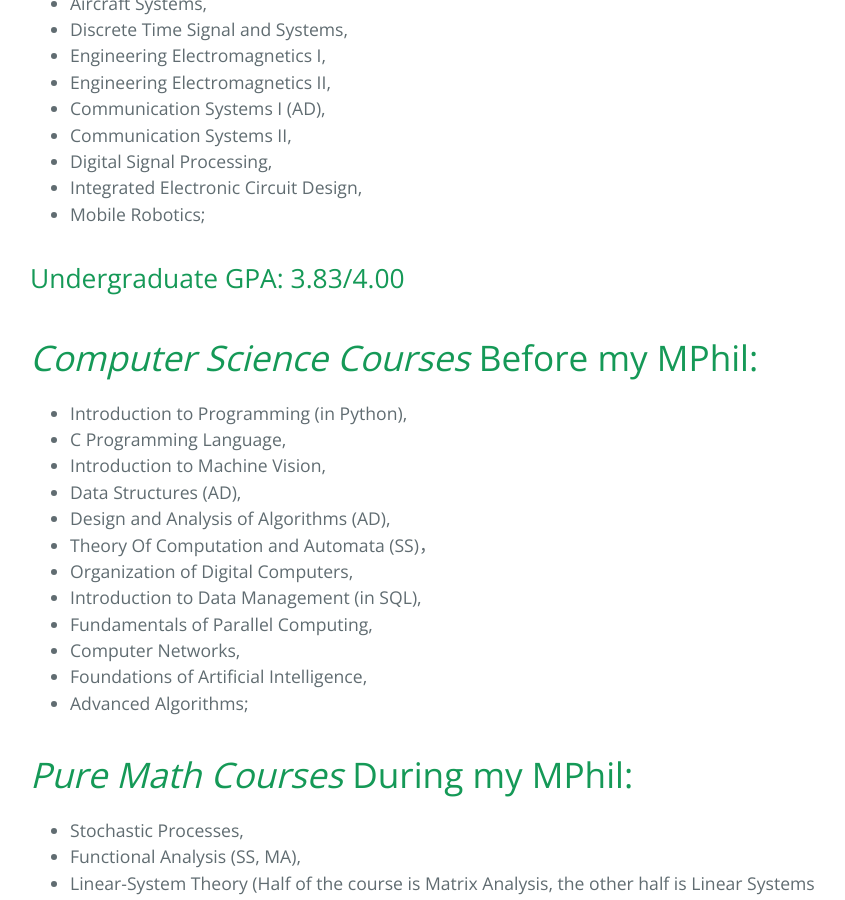
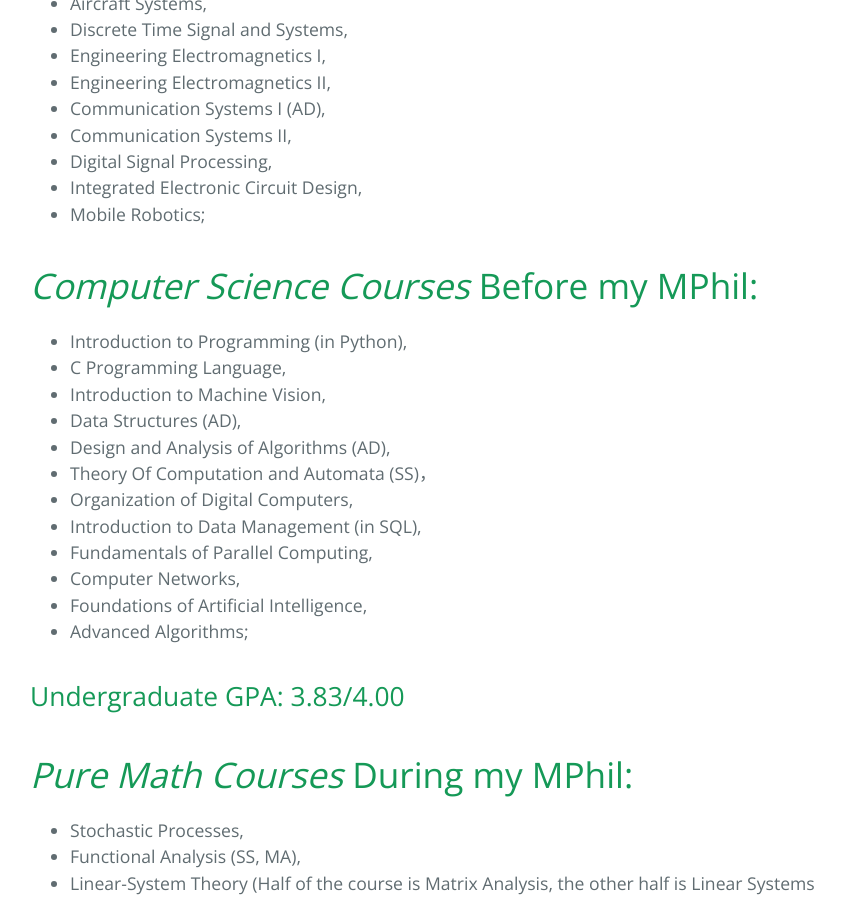
Before and after one commit to klyw1998/LiangyaweiKuang, a Jekyll site: the page built from courses.md, in a window 1280 px wide and 900 px high, scrolled down 964 px. Shown: the whole window, without its empty margins (194-1039 px from the left). Built offline with Jekyll 4.4.1, drawn with Linux system fonts in a browser that asks for light colours; part of the change alters nothing that is shown.

```diff
--- a/courses.md
+++ b/courses.md
@@ -31,8 +31,6 @@ description: This is a partial list of courses from undergraduate to present.
 - Integrated Electronic Circuit Design,
 - Mobile Robotics;
 
-## Undergraduate GPA: 3.83/4.00
-
 # *Computer Science Courses* Before my MPhil:
 - Introduction to Programming (in Python),
 - C Programming Language,
@@ -46,6 +44,8 @@ description: This is a partial list of courses from undergraduate to present.
 - Computer Networks,
 - Foundations of Artificial Intelligence,
 - Advanced Algorithms;
+
+## Undergraduate GPA: 3.83/4.00
 
 # *Pure Math Courses* During my MPhil:
 - Stochastic Processes,
```
